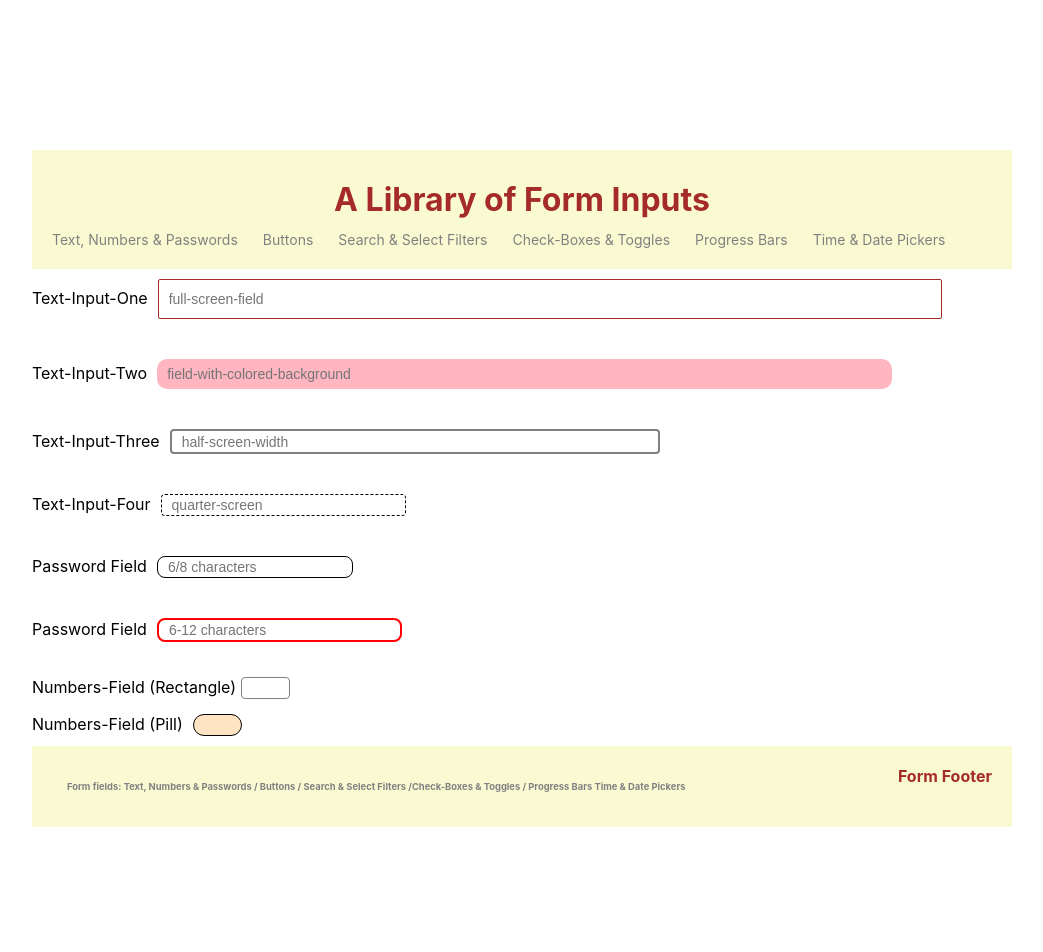
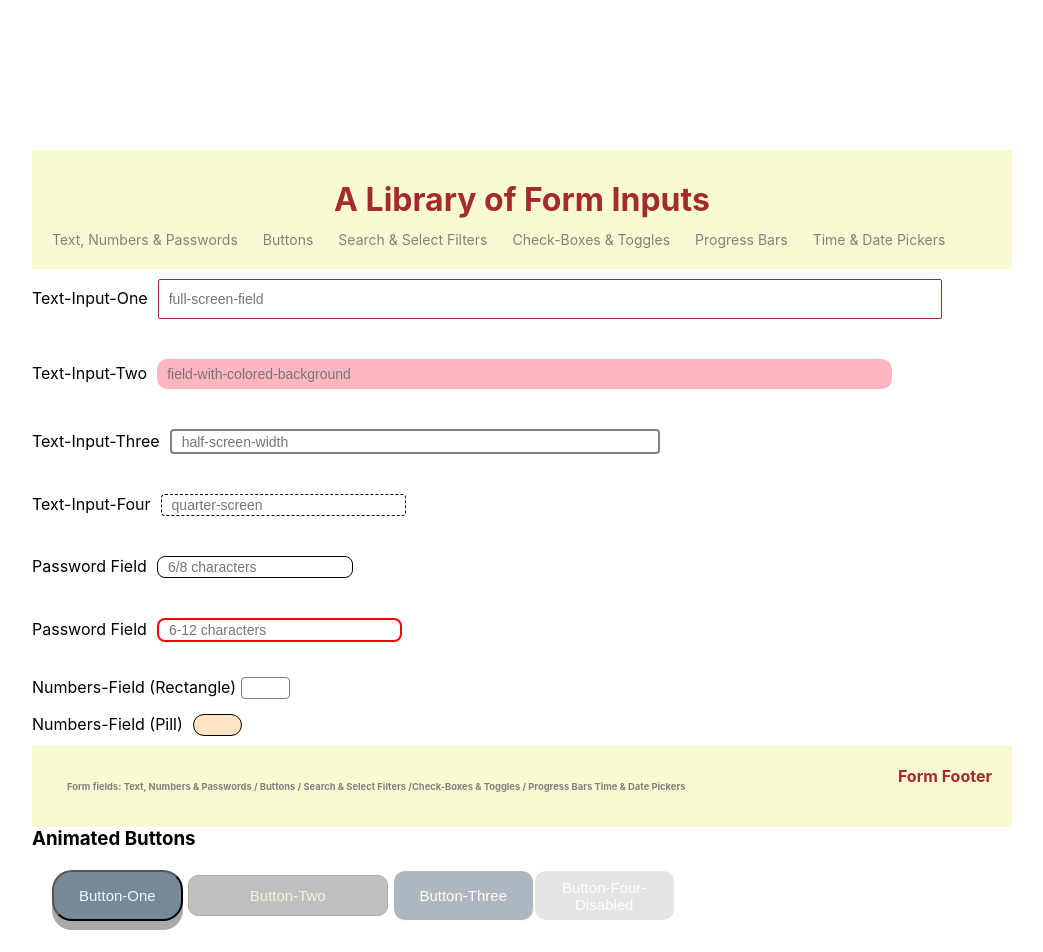
Before and after one commit to SumiSastri/react-forms-hub, a React (Create React App) app: page / in a window 1280 px wide. Shown: the top 952 px of the page, without its empty margins (118-1161 px from the left). Built offline with nearby package versions, Linux system fonts and the light colour scheme.

Commit message:
adds buttons

```diff
--- a/src/App.js
+++ b/src/App.js
@@ -5,12 +5,9 @@ import './App.css';
 
 function App() {
   return (
-
     <div className='app-root'>
       <MainForm />
     </div>
-
   );
 }
-
 export default App;
--- a/src/components/form-buttons/button.css
+++ b/src/components/form-buttons/button.css
@@ -4,20 +4,112 @@
   margin: 0;
 }
 
+.buttons-container {
+  display: flex;
+  padding: 20px;
+}
+
 .button-types {
   margin: 10px;
   padding: 10px;
 }
-.button-type-one {
-  height: 25px;
-  width: 105px;
-  margin: 10px;
-  border-radius: 95%;
+.button-one {
+  display: inline-block;
+  padding: 15px 25px;
+  font-size: 15px;
+  cursor: pointer;
+  text-align: center;
+  color: aliceblue;
+  background-color: lightslategray;
+  box-shadow: 0 9px darkgray;
+  border-radius: 20px;
+  outline: none;
 }
-.buttons-container {
-  display: flex;
-  padding: 20px;
+
+.button-one:hover {
+  background-color: grey;
 }
+
+.button-one:active {
+  background-color: darkgray;
+  box-shadow: 0 5px lightgray;
+  transform: translateY(4px);
+}
+
+.button-two {
+  display: inline-block;
+  border-radius: 10px;
+  border: 1px solid darkgrey;
+  background-color: silver;
+  color: beige;
+  text-align: center;
+  font-size: 15px;
+  margin: 5px;
+  padding: 10px;
+  width: 200px;
+  cursor: pointer;
+  transition: all 0.5s;
+  outline: none;
+}
+
+.button-two span {
+  cursor: pointer;
+  display: inline-block;
+  position: relative;
+  transition: 0.5s;
+}
+
+.button-two span:after {
+  content: '\00bb';
+  position: absolute;
+  opacity: 0;
+  top: 0;
+  right: -20px;
+  transition: 0.5s;
+}
+
+.button-two:hover span {
+  padding-right: 25px;
+}
+
+.button-two:hover span:after {
+  opacity: 1;
+  right: 0;
+}
+
+.button-three {
+  background-color: lightslategrey;
+  border: ivory 0.5px solid;
+  color: ivory;
+  text-align: center;
+  outline: none;
+  opacity: 0.6;
+  width: 15%;
+  border-radius: 12px;
+  font-size: 15px;
+}
+
+.button-three:hover {
+  opacity: 1;
+}
+
+.button-four {
+  background-color: lightgray;
+  border: ivory 0.5px solid;
+  color: ivory;
+  text-align: center;
+  outline: none;
+  opacity: 0.6;
+  width: 15%;
+  border-radius: 12px;
+  font-size: 15px;
+}
+
+.button-four:hover {
+  opacity: 1;
+  cursor: not-allowed;
+}
+
 .radio-one {
   margin: 25px;
   padding: 50px;
--- a/src/components/form-buttons/button.js
+++ b/src/components/form-buttons/button.js
@@ -1,15 +1,24 @@
 import React from 'react';
 import './button.css';
 
-const Button = (properties) => {
+const Button = properties => {
   return (
     <form name='button-types'>
-      <div className="buttons-container">
-        <button name='button-one' type='click' className='button-type-one'>
+      <div>
+        <h3>Animated Buttons</h3>
+      </div>
+      <div className='buttons-container'>
+        <button name='button-one' type='click' className='button-one'>
           Button-One
         </button>
-        <button name='button-two' type='submit' className='button-type-two'>
-          Button-Two
+        <button name='button-two' className='button-two'>
+          <span>Button-Two</span>
+        </button>
+        <button name='button-three' className='button-three'>
+          Button-Three
+        </button>
+        <button name='button-two' className='button-four'>
+          Button-Four-Disabled
         </button>
       </div>
     </form>
--- a/src/components/mainForm.js
+++ b/src/components/mainForm.js
@@ -1,11 +1,13 @@
 import React, { Component } from 'react';
 import Input from './form-input-fields/input';
+import Button from './form-buttons/button';
 
 class MainForm extends Component {
   render() {
     return (
       <div className='main-form-container'>
         <Input />
+        <Button />
 
       </div>
     );
```
Also changed, not shown: 1 other file (tests, documents, lock files or other folders).
